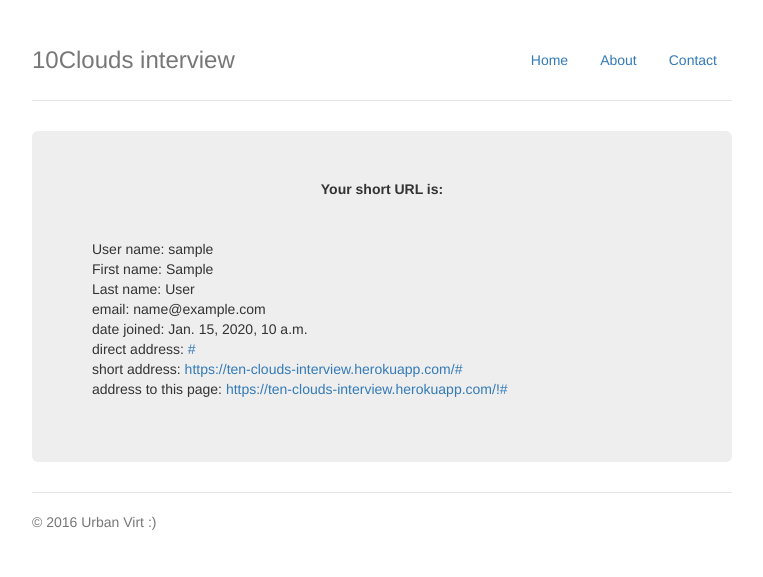
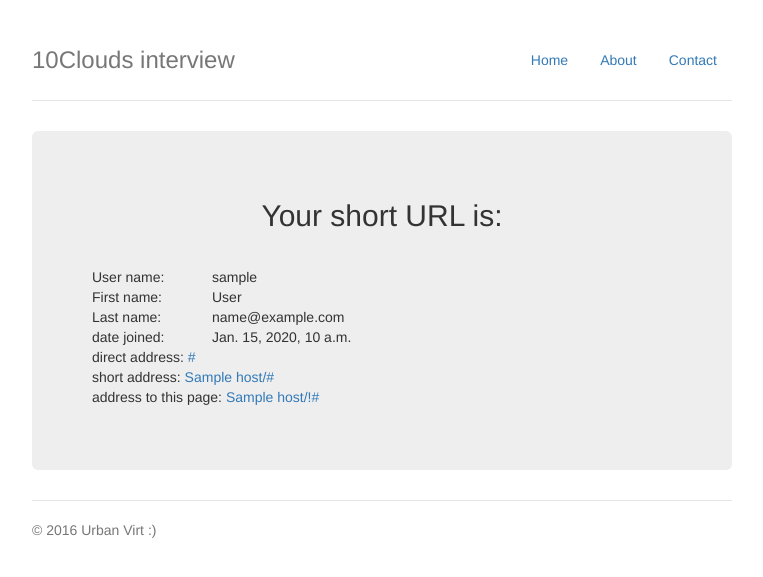
Before and after one commit to urbansan/UrlShortener, a Django app: template urlShortener/templates/urlShortener/short.html in a window 1280 px wide. Shown: the top 577 px of the page, without its empty margins (258-1021 px from the left). Run offline with Django 3.2, Linux system fonts and the light colour scheme; the template is opened without the code that fills it: most values are stand-ins (such as "Sample title", 1, 10 or a date in 2020); parts of the project's set-up code (start-up, migrations or seed data) failed here and were passed over; some libraries are stand-ins or nearby versions.

Commit message:
Some beautification

```diff
--- a/urlShortener/forms.py
+++ b/urlShortener/forms.py
@@ -12,6 +12,6 @@ class userUrlForm(ModelForm):
             # 'placeholder' : 'Url...'
         }
         labels = {
-            'user_url' : 'Submit an URL to shorten it'
+            'user_url' : ''
 
         }
--- a/urlShortener/static/urlShortener/jumbotron-narrow.css
+++ b/urlShortener/static/urlShortener/jumbotron-narrow.css
@@ -12,6 +12,9 @@ body {
   padding-left: 15px;
 }
 
+.custom_margin_buttom{
+  margin-bottom: 35px;
+}
 .custom_left{
   text-align: left;
 }
--- a/urlShortener/templates/urlShortener/about.html
+++ b/urlShortener/templates/urlShortener/about.html
@@ -10,7 +10,7 @@
 
 
 
-          <h2>URL Shortener</h2>
+          <h2 class="custom_margin_buttom">URL Shortener</h2>
          <div class = "custom_left">
           <p >
           <ol>
--- a/urlShortener/templates/urlShortener/contact.html
+++ b/urlShortener/templates/urlShortener/contact.html
@@ -13,9 +13,7 @@
           {% load staticfiles %}
           <img class="img-circle" src="{% static 'urlShortener/urbanVirt.jpeg' %}" alt="Generic placeholder image" width="140" height="140">
           <h2>Urban Virt</h2>
-          <p>
-
-          </p>
+	<br/>
           <p><a class="btn btn btn-info" href="https://github.com/urbansan" >goto GitHub &raquo;</a></p>
 
 
--- a/urlShortener/templates/urlShortener/short.html
+++ b/urlShortener/templates/urlShortener/short.html
@@ -11,17 +11,31 @@
 	    </div></p>
 
 {% else %}
-	<label>Your short URL is:</label>
+	<h2 class = "custom_margin_buttom">Your short URL is:</h2>
 	<p class="lead">
 	    <div class="custom_left">
-	    	<br/> User name: {{ record.user.username }}
-	    	<br/> First name: {{ record.user.first_name }}
-	    	<br/> Last name: {{ record.user.last_name }}
-	    	<br/> email: {{ record.user.email }}
-	    	<br/> date joined: {{ record.user.date_joined }}
-			<br/>direct address: <a href="{{ record.user_url }}">{{ record.user_url }}</a>
-			<br/>short address: <a href="/{{ record.short_url }}">https://ten-clouds-interview.herokuapp.com/{{ record.short_url }}</a>
-			<br/>address to this page: <a href="/!{{ record.short_url }}">https://ten-clouds-interview.herokuapp.com/!{{ record.short_url }}</a>
+		    <table>
+
+		    <col width="120">
+			    <tr>
+			    	<td>User name:</td><td>{{ record.user.username }}</td>
+			    </tr>
+			    <tr>
+			    	<td>First name:</td><td>{{ record.user.last_name }}</td>
+			    </tr>
+			    <tr>
+			    	<td>Last name:</td><td>{{ record.user.email }}</td>
+			    </tr>
+			    <tr>
+			    	<td>date joined:</td><td>{{ record.user.date_joined }}</td>
+			    </tr>
+			</table>
+				direct address: <a href="{{ record.user_url }}">
+				 {{  record.user_url|truncatechars:65 }}  </a>
+				<br/>short address: <a href="/{{ record.short_url }}">
+					{{ host }}/{{ record.short_url }}</a>
+				<br/>address to this page: <a href="/!{{ record.short_url }}">
+					{{ host }}/!{{ record.short_url }}</a>
 	    </div></p>
 {% endif %}
 
--- a/urlShortener/views.py
+++ b/urlShortener/views.py
@@ -49,7 +49,7 @@ def index(request):
 
 def short(request, shortUrl = None):
     record = user_urls.objects.get(short_url = shortUrl)
-    context = {'record' : record}
+    context = {'record' : record, 'host' : request.META['HTTP_HOST']}
     return render(request, 'urlShortener/short.html', context)
 
 def redirect(request, shortUrl):
```
Also changed, not shown: urlShortener/templates/urlShortener/home.html (+9 -13 lines), tenClouds/settings.py (line endings or trailing spaces).
